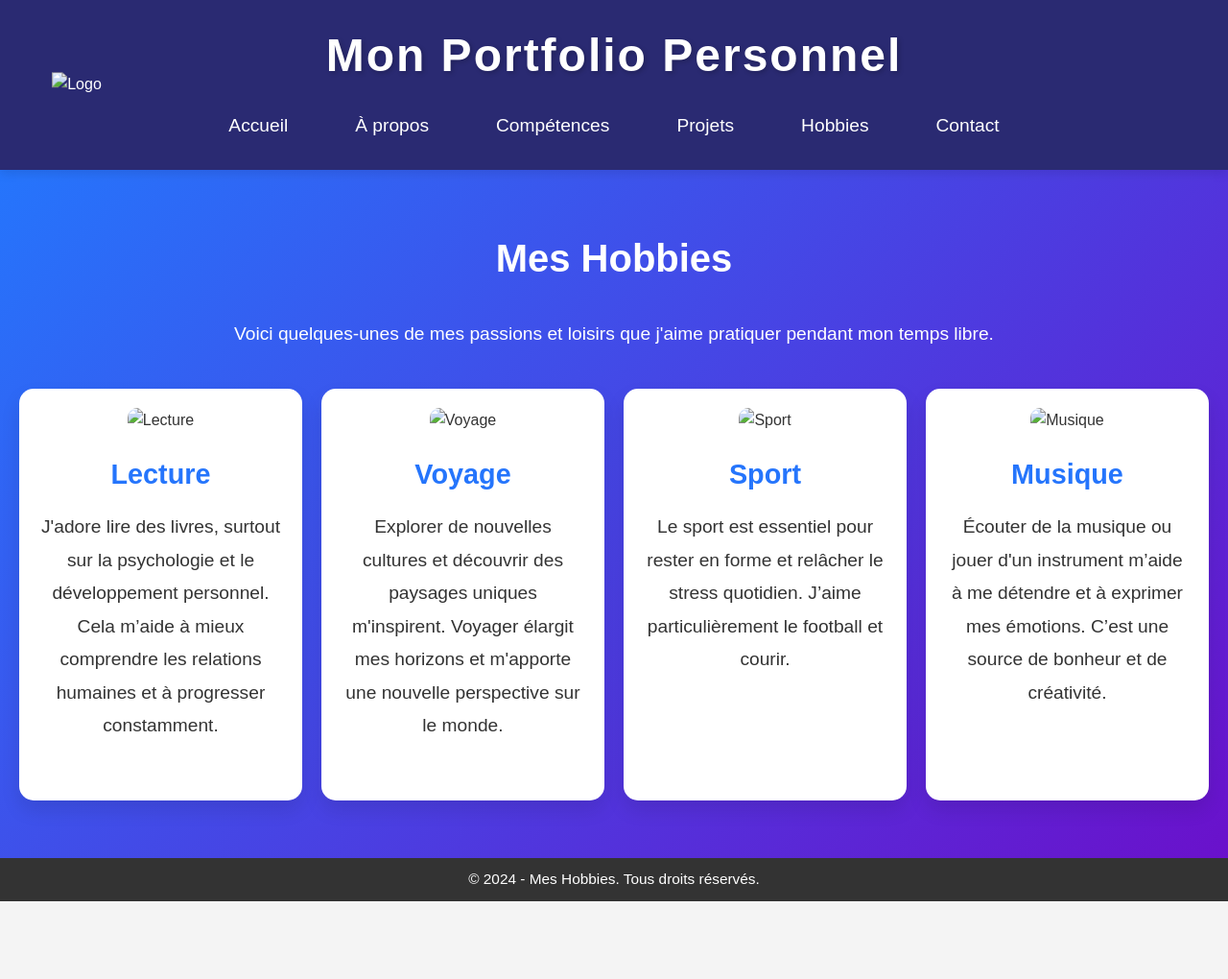
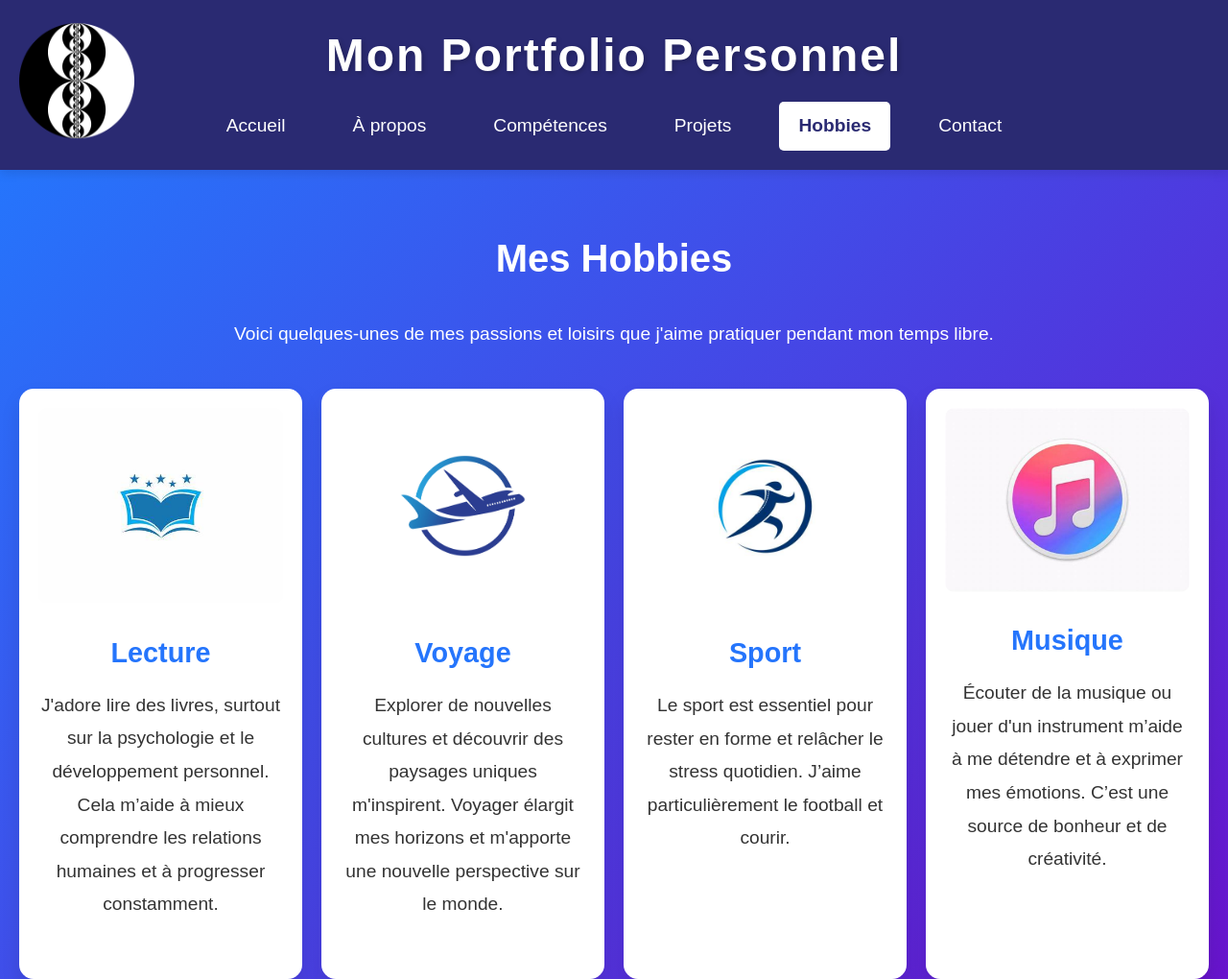
Before and after one commit to elajmedoune/elajmedoune.github.io, a plain HTML site: page hobbies.html in a window 1280 px wide. Shown: the top 1020 px of the page at 96% size. Before the commit the page ends 939 px from the top, so only its background shows below. Drawn offline with Linux system fonts and the light colour scheme; files that its build step writes are made by us from their sources.

Commit message:
hobbies.html

```diff
--- a/hobbies.html
+++ b/hobbies.html
@@ -4,12 +4,12 @@
     <meta charset="UTF-8">
     <meta name="viewport" content="width=device-width, initial-scale=1.0">
     <title>Mes Hobbies</title>
-    <link rel="stylesheet" href="../css/hobbies.css">
+    <link rel="stylesheet" href="hobbies.css">
 </head>
 <body>
     <header>
         <div class="logo">
-            <img src="../images/logo.png" alt="Logo" />
+            <img src="logo.png" alt="Logo" />
         </div>
         <h1>Mon Portfolio Personnel</h1>
         <nav>
@@ -28,28 +28,28 @@
         <p>Voici quelques-unes de mes passions et loisirs que j'aime pratiquer pendant mon temps libre.</p>
         <div class="hobbies-grid">
             <div class="hobby-card">
-                <img src="../images/livre.jpg" alt="Lecture">
+                <img src="livre.jpg" alt="Lecture">
                 <h3>Lecture</h3>
                 <p>J'adore lire des livres, surtout sur la psychologie et le développement personnel. Cela m’aide à mieux comprendre les relations humaines et à progresser constamment.</p>
             </div>
             <div class="hobby-card">
-                <img src="../images/avion.jpg" alt="Voyage">
+                <img src="avion.jpg" alt="Voyage">
                 <h3>Voyage</h3>
                 <p>Explorer de nouvelles cultures et découvrir des paysages uniques m'inspirent. Voyager élargit mes horizons et m'apporte une nouvelle perspective sur le monde.</p>
             </div>
             <div class="hobby-card">
-                <img src="../images/sport.jpg" alt="Sport">
+                <img src="sport.jpg" alt="Sport">
                 <h3>Sport</h3>
                 <p>Le sport est essentiel pour rester en forme et relâcher le stress quotidien. J’aime particulièrement le football et courir.</p>
             </div>
             <div class="hobby-card">
-                <img src="../images/music.jpg" alt="Musique">
+                <img src="music.jpg" alt="Musique">
                 <h3>Musique</h3>
                 <p>Écouter de la musique ou jouer d'un instrument m’aide à me détendre et à exprimer mes émotions. C’est une source de bonheur et de créativité.</p>
             </div>
         </div>
     </section>
-    <script src="../js/hobbies.js"></script>
+    <script src="hobbies.js"></script>
     <footer>
         <p>&copy; 2024 - Mes Hobbies. Tous droits réservés.</p>
     </footer>
```
